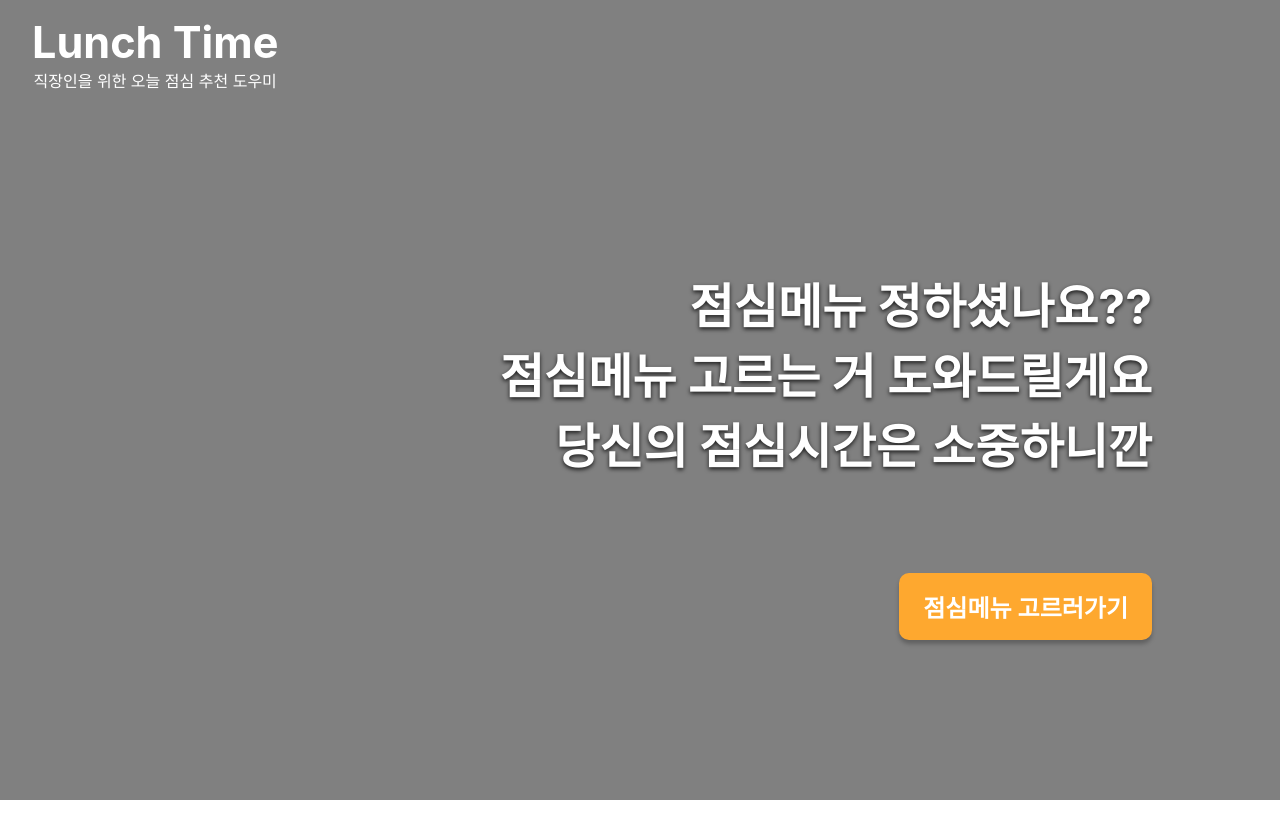
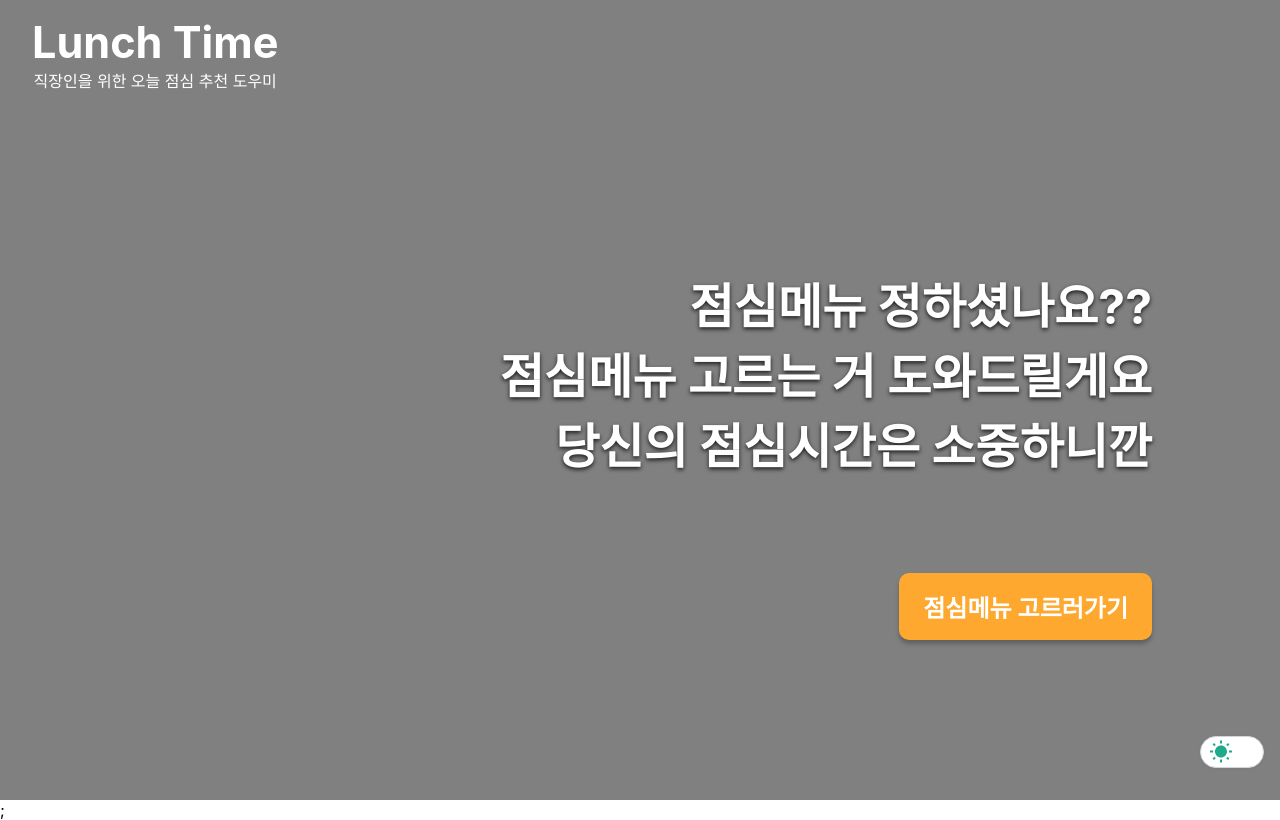
Before and after one commit to minseon-park/lunch_time, a Next.js app: page / in a window 1280 px wide. Built offline with nearby package versions, Linux system fonts and the light colour scheme.

Commit message:
Feat: dark mode

```diff
--- /dev/null
+++ b/component/atom/Toggle.tsx
@@ -0,0 +1,57 @@
+import React from "react";
+import styled from "styled-components";
+import WbSunnyIcon from "@material-ui/icons/WbSunny";
+import NightsStayIcon from "@material-ui/icons/NightsStay";
+
+interface IToggle {
+    themeMode: string;
+    toggleTheme: () => void;
+  }
+
+  interface IWrapper {
+    themeMode: string;
+  }
+
+  const Toggle = ({ themeMode, toggleTheme }: IToggle) => {
+    return (
+    <ToggleWrapper onClick={toggleTheme} themeMode={themeMode}>
+      <WbSunnyIcon />
+      <NightsStayIcon />
+    </ToggleWrapper>
+    );
+  };
+
+  const ToggleWrapper = styled.button<IWrapper>`
+    background: ${({ theme }) => theme.mode.mainBackground};
+    border: 1px solid ${({ theme }) => theme.mode.border};
+    box-shadow: 0 1px 3px ${({ theme }) => theme.mode.divider};
+
+    border-radius: 30px;
+    cursor: pointer;
+    display: flex;
+    font-size: 0.5rem;
+    justify-content: space-between;
+    align-items: center;
+    margin: 0 auto;
+    overflow: hidden;
+    padding: 0.5rem;
+    position: fixed;
+    z-index: 1;
+    width: 4rem;
+    height: 2rem;
+    bottom: 2rem;
+    right: 1rem;
+    svg {
+      color: ${({ theme }) => theme.mode.themeIcon};
+      &:first-child {
+        transform: ${({ themeMode }) => (themeMode === "light" ? "translateY(0)" : "translateY(2rem)")};
+        transition: background 0.25s ease 2s;
+      }
+      &:nth-child(2) {
+        transform: ${({ themeMode }) => (themeMode === "dark" ? "translateY(0)" : "translateY(-2rem)")};
+        transition: background 0.25s ease 2s;
+      }
+    }
+  `;
+
+  export default Toggle;
--- /dev/null
+++ b/hooks/useDarkMode.ts
@@ -0,0 +1,23 @@
+import { useEffect, useState } from "react";
+
+export const useDarkMode = (): [string, () => void] => {
+  const [theme, setTheme] = useState("light");
+  const toggleTheme = () => {
+    if (theme === "light") {
+      window.localStorage.setItem("theme", "dark");
+      setTheme("dark");
+    } else {
+      window.localStorage.setItem("theme", "light");
+      setTheme("light");
+    }
+  };
+
+  useEffect(() => {
+    const localTheme = window.localStorage.getItem("theme");
+    localTheme && setTheme(localTheme);
+  }, []);
+
+  return [theme, toggleTheme];
+
+
+}
--- a/pages/_app.tsx
+++ b/pages/_app.tsx
@@ -1,7 +1,31 @@
 import type { AppProps } from "next/app";
 import '../styles/globals.css';
+
+import styled, { ThemeProvider } from "styled-components";
+
+import Toggle from "../component/atom/Toggle";
+import { useDarkMode } from "../hooks/useDarkMode";
+import { light, dark } from "../styles/theme";
+
 function MyApp({ Component, pageProps }: AppProps) {
-  return <Component {...pageProps} />;
+  const [themeMode, toggleTheme] = useDarkMode();
+  const theme = themeMode === "light" ? { mode: light }: { mode: dark };
+
+  return (
+    <>
+    <ThemeProvider theme={theme}>
+      <Background>
+        <Component {...pageProps} />;
+        <Toggle themeMode={themeMode} toggleTheme = {toggleTheme}/>
+      </Background>
+    </ThemeProvider>
+  </>
+  );
 }
 
+const Background = styled.div`
+  background-color: ${({ theme }) => theme.mode.mainBackground};
+`;
+
+
 export default MyApp;
--- /dev/null
+++ b/styles/theme.ts
@@ -0,0 +1,23 @@
+const dark = {
+    mainBackground: "#1E1E22",
+    primaryText: "#F4F4F4",
+    secondaryText: "#CCCCCC",
+    background: "#494949",
+    themeIcon: "#FBE302",
+    border: "#d1d5da",
+    divider: "rgba(255, 255, 255, 0.6)",
+  };
+
+  const light = {
+    mainBackground: "#FFFFFF",
+    primaryText: "#000000",
+    secondaryText: "#494949",
+    background: "#F4F4F4",
+    themeIcon: "#1fab89",
+    border: "#d1d5da",
+    divider: "rgba(106, 115, 125, 0.3)",
+  };
+
+
+
+  export {dark, light};
```
Also changed, not shown: styles/style.d.ts (added, +15 -0 lines).
